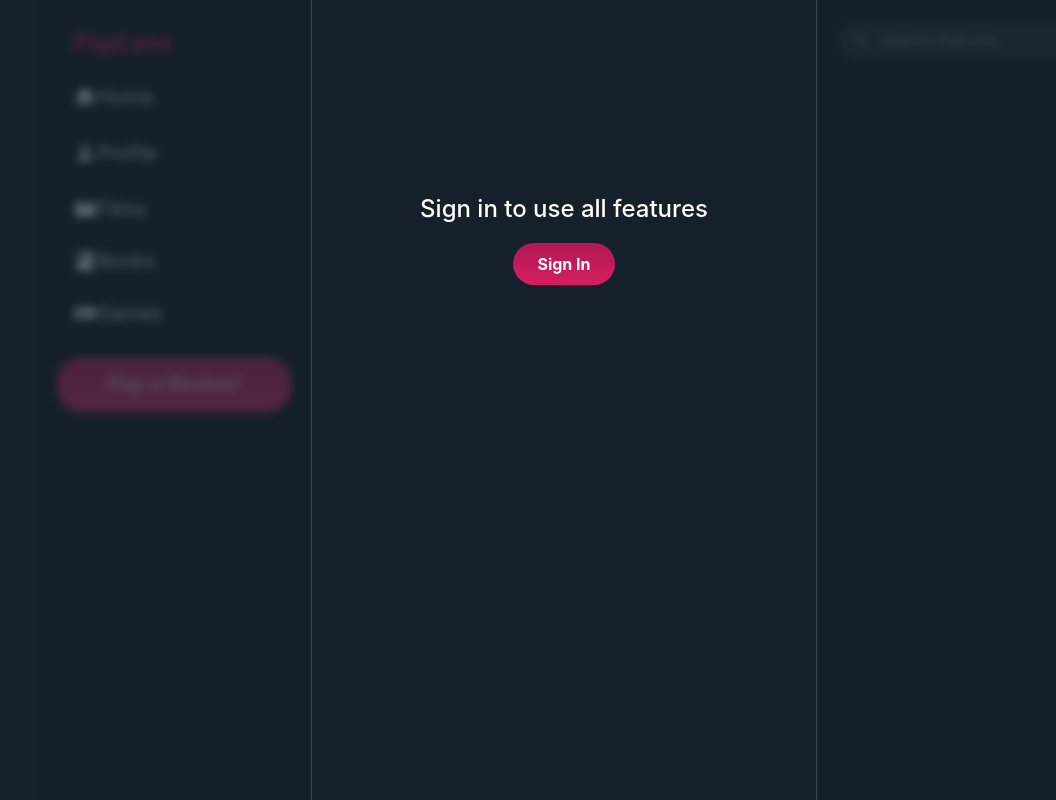
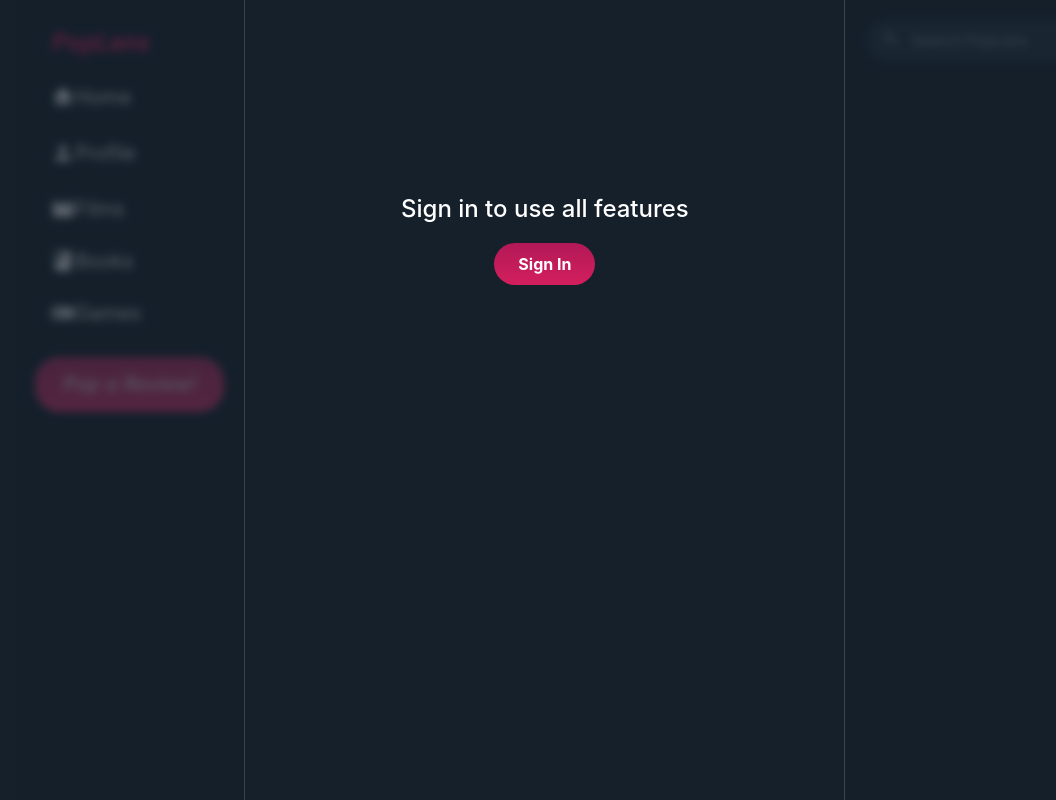
Before and after one commit to alp-orta/poplens-frontend, a React (Create React App) app: page /games/1 in a window 1280 px wide. Shown: the whole page, without its empty margins (113-1169 px from the left). Built offline with nearby package versions, Linux system fonts and the light colour scheme.

Commit message:
add relative sizing

```diff
--- a/src/components/Layout.tsx
+++ b/src/components/Layout.tsx
@@ -16,14 +16,14 @@ const LayoutContainer = styled.div`
   min-height: 100vh;
   background-color: #15202B;
   color: white;
-  padding-left: 150px;
+  padding-left: 10%;
 `;
 const MainContent = styled.main`
   flex: 1;
   max-width: 600px;
   border-right: 1px solid #38444d;
-  margin-left: 275px; // Match Sidebar width
-  margin-right: 350px; // Match RightSidebar width
+  margin-left: 20%; // Match Sidebar width
+  margin-right: 25%; // Match RightSidebar width
 `;
 const SearchContainer = styled.div`
   position: relative;
@@ -230,19 +230,19 @@ const LoginLink = styled(Link)`
   }
 `;
 
-const Sidebar = styled.div`
-  width: 275px;
+const LeftSidebar = styled.div`
+  width: 18%;
   padding: 20px;
   position: fixed;
   top: 0;
-  left: 150px; // Match the LayoutContainer padding-left
+  left: 10%; // Match the LayoutContainer padding-left
   height: 100vh;
   border-right: 1px solid #38444d;
   overflow-y: auto; // Allow scrolling if content is too tall
 `;
 
 const RightSidebar = styled.div`
-  width: 350px;
+  width: 25%;
   padding: 20px;
   position: fixed;
   top: 0;
@@ -424,7 +424,7 @@ const Layout: React.FC = () => {
 
   return (
     <LayoutContainer>
-      <Sidebar>
+      <LeftSidebar>
         {!user && (
           <SidebarCurtain />
         )}
@@ -481,7 +481,7 @@ const Layout: React.FC = () => {
         <LogButton as="button" onClick={() => setIsReviewModalOpen(true)}>
           <span>Pop a Review!</span>
         </LogButton>
-      </Sidebar>
+      </LeftSidebar>
       <MainContent>
         {!user && !isAuthPage && (
           <MainLoginPrompt>
```
